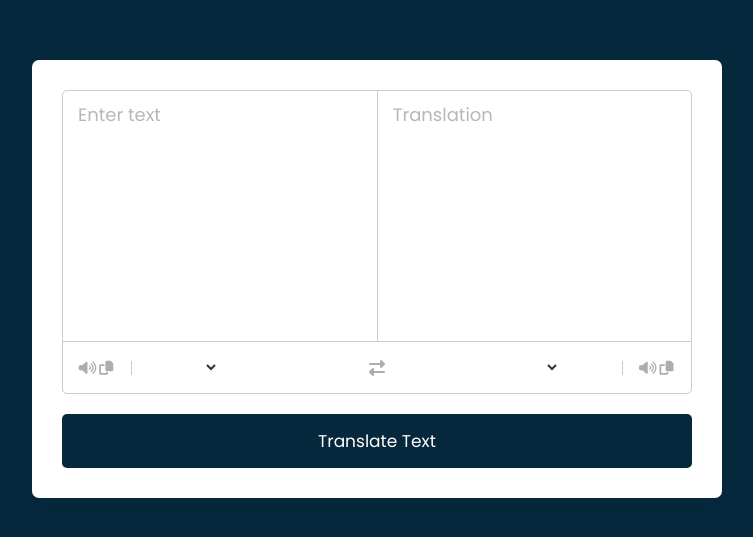
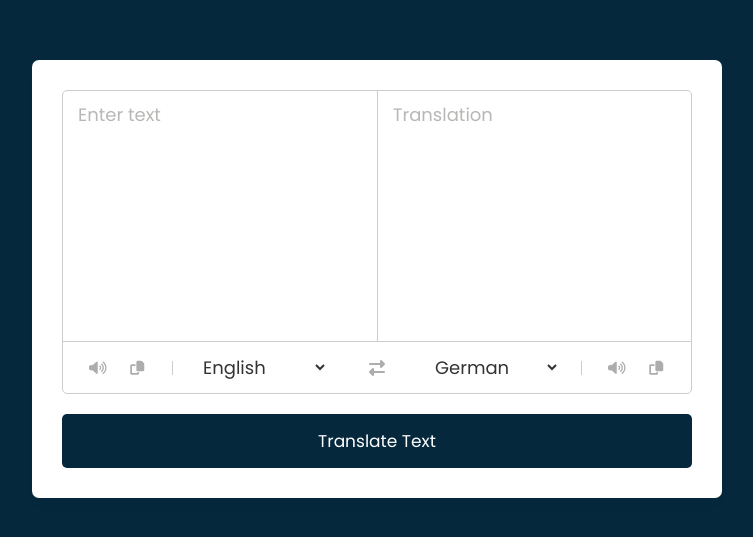
Before and after one commit to liujiani505/translator-app, a plain HTML site: page index.html in a window 1280 px wide. Shown: the part 121-658 px from the top of the page, without its empty margins (263-1016 px from the left). Drawn offline with Linux system fonts and the light colour scheme; a web font is replaced by a local one.

Commit message:
adding countries to select tags

```diff
--- /dev/null
+++ b/countries.js
@@ -0,0 +1,99 @@
+const countries = {
+    "am-ET": "Amharic",
+    "ar-SA": "Arabic",
+    "be-BY": "Bielarus",
+    "bem-ZM": "Bemba",
+    "bi-VU": "Bislama",
+    "bjs-BB": "Bajan",
+    "bn-IN": "Bengali",
+    "bo-CN": "Tibetan",
+    "br-FR": "Breton",
+    "bs-BA": "Bosnian",
+    "ca-ES": "Catalan",
+    "cop-EG": "Coptic",
+    "cs-CZ": "Czech",
+    "cy-GB": "Welsh",
+    "da-DK": "Danish",
+    "dz-BT": "Dzongkha",
+    "de-DE": "German",
+    "dv-MV": "Maldivian",
+    "el-GR": "Greek",
+    "en-GB": "English",
+    "es-ES": "Spanish",
+    "et-EE": "Estonian",
+    "eu-ES": "Basque",
+    "fa-IR": "Persian",
+    "fi-FI": "Finnish",
+    "fn-FNG": "Fanagalo",
+    "fo-FO": "Faroese",
+    "fr-FR": "French",
+    "gl-ES": "Galician",
+    "gu-IN": "Gujarati",
+    "ha-NE": "Hausa",
+    "he-IL": "Hebrew",
+    "hi-IN": "Hindi",
+    "hr-HR": "Croatian",
+    "hu-HU": "Hungarian",
+    "id-ID": "Indonesian",
+    "is-IS": "Icelandic",
+    "it-IT": "Italian",
+    "ja-JP": "Japanese",
+    "kk-KZ": "Kazakh",
+    "km-KM": "Khmer",
+    "kn-IN": "Kannada",
+    "ko-KR": "Korean",
+    "ku-TR": "Kurdish",
+    "ky-KG": "Kyrgyz",
+    "la-VA": "Latin",
+    "lo-LA": "Lao",
+    "lv-LV": "Latvian",
+    "men-SL": "Mende",
+    "mg-MG": "Malagasy",
+    "mi-NZ": "Maori",
+    "ms-MY": "Malay",
+    "mt-MT": "Maltese",
+    "my-MM": "Burmese",
+    "ne-NP": "Nepali",
+    "niu-NU": "Niuean",
+    "nl-NL": "Dutch",
+    "no-NO": "Norwegian",
+    "ny-MW": "Nyanja",
+    "ur-PK": "Pakistani",
+    "pau-PW": "Palauan",
+    "pa-IN": "Panjabi",
+    "ps-PK": "Pashto",
+    "pis-SB": "Pijin",
+    "pl-PL": "Polish",
+    "pt-PT": "Portuguese",
+    "rn-BI": "Kirundi",
+    "ro-RO": "Romanian",
+    "ru-RU": "Russian",
+    "sg-CF": "Sango",
+    "si-LK": "Sinhala",
+    "sk-SK": "Slovak",
+    "sm-WS": "Samoan",
+    "sn-ZW": "Shona",
+    "so-SO": "Somali",
+    "sq-AL": "Albanian",
+    "sr-RS": "Serbian",
+    "sv-SE": "Swedish",
+    "sw-SZ": "Swahili",
+    "ta-LK": "Tamil",
+    "te-IN": "Telugu",
+    "tet-TL": "Tetum",
+    "tg-TJ": "Tajik",
+    "th-TH": "Thai",
+    "ti-TI": "Tigrinya",
+    "tk-TM": "Turkmen",
+    "tl-PH": "Tagalog",
+    "tn-BW": "Tswana",
+    "to-TO": "Tongan",
+    "tr-TR": "Turkish",
+    "uk-UA": "Ukrainian",
+    "uz-UZ": "Uzbek",
+    "vi-VN": "Vietnamese",
+    "wo-SN": "Wolof",
+    "xh-ZA": "Xhosa",
+    "yi-YD": "Yiddish",
+    "zu-ZA": "Zulu"
+}
--- a/index.html
+++ b/index.html
@@ -6,8 +6,6 @@
     <meta name="viewport" content="width=device-width, initial-scale=1.0">
     <link rel="stylesheet" href="https://cdnjs.cloudflare.com/ajax/libs/font-awesome/6.3.0/css/all.min.css">
     <link rel="stylesheet" href="style.css">
-    <script src="countries.js"></script>
-    <script src="index.js"></script>
     <title>Translator App</title>
 </head>
 <body>
@@ -40,6 +38,8 @@
         </div>
         <button>Translate Text</button>
     </div>
-
+    <!-- JS code is attempting to query the dom to target some elements, so the script files should run after dom is parsed. -->
+    <script src="countries.js"></script>
+    <script src="index.js"></script>
 </body>
 </html>
--- a/index.js
+++ b/index.js
@@ -1,6 +1,21 @@
 const fromText = document.querySelector(".from-text");
 const toText = document.querySelector(".to-text");
-const exchangeIcon = document.querySelector(".exchange");
+const exchageIcon = document.querySelector(".exchange");
 const selectTag = document.querySelectorAll("select");
 const icons = document.querySelectorAll(".row i");
 const translateBtn = document.querySelector("button");
+
+
+// Adding countries with country code to select tags
+selectTag.forEach((tag, id) => {
+    for (let country_code in countries) {
+        let selected =
+          id == 0
+        ? country_code == "en-GB" ? "selected" : ""
+        : country_code == "de-DE" ? "selected" : "";
+
+        // selected attribute is a boolean attribule, when present, it specifies that an option should be pre-selected when the page loads.
+        let option = `<option ${selected} value="${country_code}">${countries[country_code]}</option>`;
+        tag.insertAdjacentHTML("beforeend", option);
+    }
+});
```
